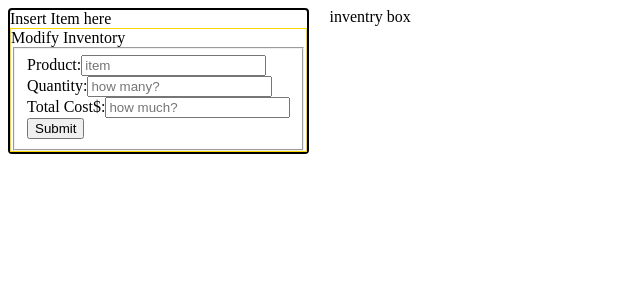
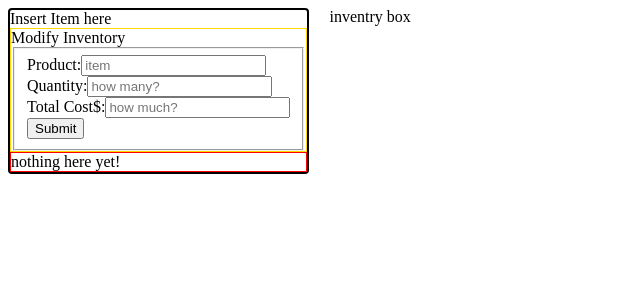
Before and after one commit to lucasd514/inventory-manager, a React (Create React App) app: page /inventory in a window 1280 px wide. Shown: the top 300 px of the page, without its empty margins (0-640 px from the left). Built offline with nearby package versions, Linux system fonts and the light colour scheme.

Commit message:
tied together item modifier!

```diff
--- a/src/components/managerComponents/ItemModifier.js
+++ b/src/components/managerComponents/ItemModifier.js
@@ -7,12 +7,14 @@ function ItemModifier() {
     total: "",
     action: "",
   });
+  const [updateThese, setUpdateThese] = useState([]);
 
-  console.log("formhere", form);
   function captureInfo() {
-    console.log("click");
+    console.log("this is the form", form);
+    setUpdateThese((prevState) => prevState.concat(form));
   }
 
+  console.log("updatethese", updateThese.length, updateThese);
   function handleChange(evt) {
     const value = evt.target.value;
     setForm({
@@ -66,6 +68,18 @@ function ItemModifier() {
           <input type="submit" onClick={captureInfo} />
         </fieldset>
       </InsertBox>
+      <SubmitBox>
+        <>
+          {updateThese.length > 0 ? (
+            updateThese.map((item) => {
+              console.log(item);
+              return <div>{item.name}</div>;
+            })
+          ) : (
+            <div>nothing here yet!</div>
+          )}
+        </>
+      </SubmitBox>
     </Container>
   );
 }
@@ -77,4 +91,7 @@ const Container = styled.div`
 const InsertBox = styled.div`
   border: 1px gold solid;
 `;
+const SubmitBox = styled.div`
+  border: 1px red solid;
+`;
 export default ItemModifier;
```
